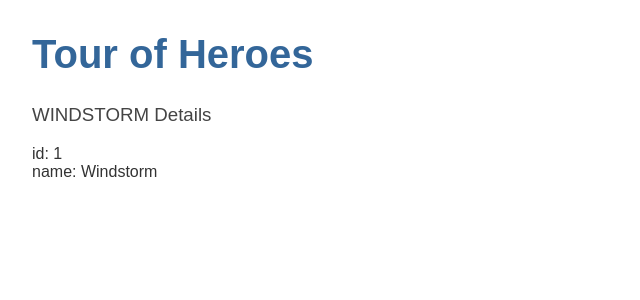
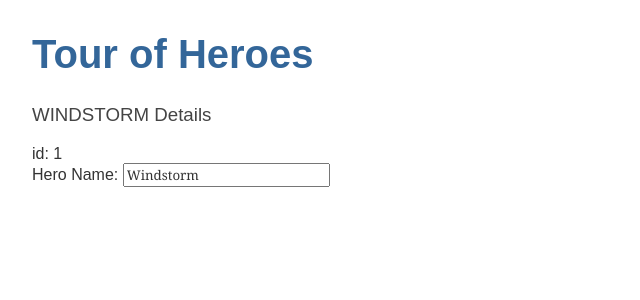
Before and after one commit to silvioCifone/angularTourOfHeroes, an Angular app: page / in a window 1280 px wide. Shown: the top 300 px of the page, without its empty margins (0-640 px from the left). Built offline with nearby package versions, Linux system fonts and the light colour scheme.

Commit message:
Add Hero Name Update
Now it's possible to update the hero name from the main screen of the
app.

```diff
--- a/src/app/app.module.ts
+++ b/src/app/app.module.ts
@@ -4,6 +4,7 @@
 import { AppRoutingModule } from './app-routing.module';
 import { AppComponent } from './app.component';
 import { HeroesComponent } from './heroes/heroes.component';
+import { FormsModule } from '@angular/forms';
 
 @NgModule({
   declarations: [
@@ -12,7 +13,8 @@
   ],
   imports: [
     BrowserModule,
-    AppRoutingModule
+    AppRoutingModule,
+    FormsModule,
   ],
   providers: [],
   bootstrap: [AppComponent]
--- a/src/app/heroes/heroes.component.html
+++ b/src/app/heroes/heroes.component.html
@@ -1,3 +1,6 @@
 <h3>{{ hero.name | uppercase }} Details</h3>
 <div><span>id: </span>{{ hero.id }}</div>
-<div><span>name: </span>{{ hero.name }}</div>
+<div>
+  <label for="name">Hero Name: </label>
+  <input type="text" id="name" placeholder="name" [(ngModel)]="hero.name" />
+</div>
```
